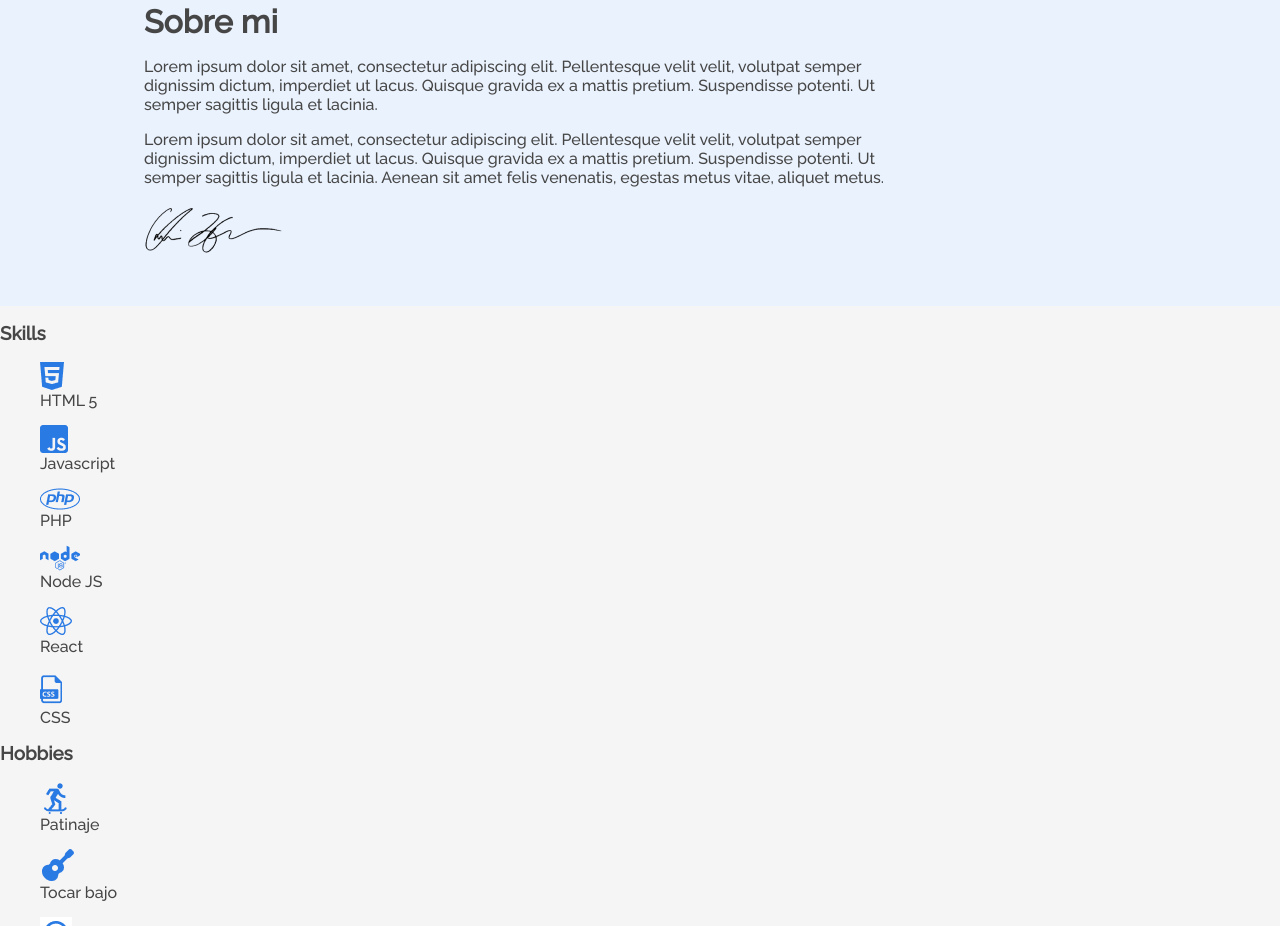
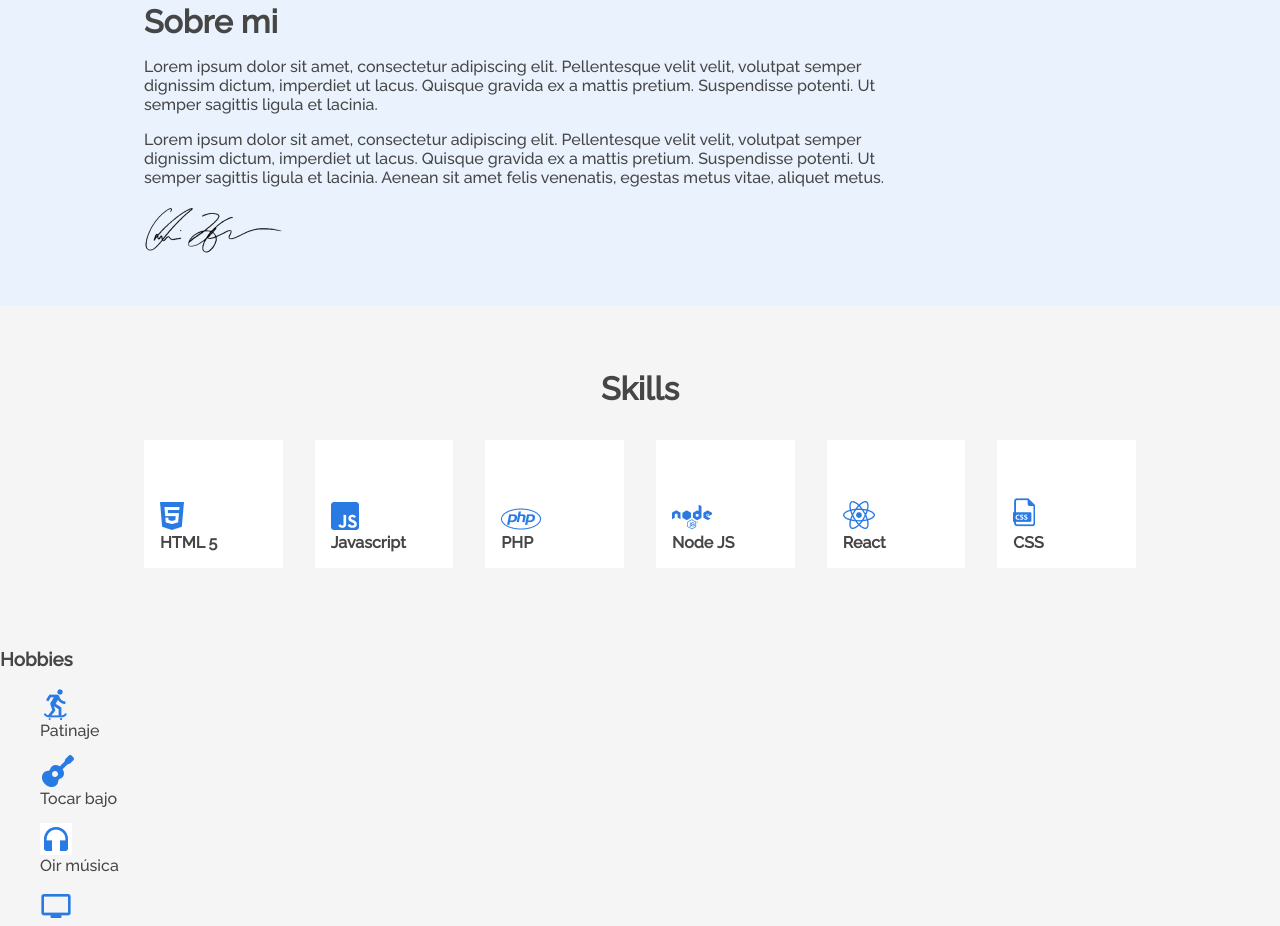
Before and after one commit to 0AlanMG/Portafolio_ONE, a plain HTML site: page index.html in a window 1280 px wide. Shown: the part 550-1476 px from the top of the page. Drawn offline with Linux system fonts and the light colour scheme.

Commit message:
Estilo en Skills

```diff
--- a/assets/css/style.css
+++ b/assets/css/style.css
@@ -4,7 +4,7 @@ en las secciones señaladas */
 /*Já deixaremos o básico de reset de estilos. Caso queira adicionar mais informações
 coloque nas sessões indicadas*/
 
-:root{
+:root {
     /* Inserta la variable de los otros colores inspeccionando el exemplo de figma */
     /*Se esforce para trabalhar com variáveis, é uma dica profissional valiosa*/
    --cor-de-fundo: #F5F5F5;
@@ -25,7 +25,7 @@ body {
 ol, ul,li {
     list-style: none;
 }
-a{
+a {
     text-decoration: none;
     color: var(--cor-de-link);
 }
@@ -127,7 +127,7 @@ section.title {
 
 /*Sección About*/
 
-section.about{
+section.about {
     padding: 1rem 9rem 3rem 9rem;
 
     background: #EAF2FD;
@@ -151,6 +151,53 @@ section.about{
     line-height: 19px;
 
     margin-bottom: 1rem;
+}
+
+/*Sección Skills*/
+
+section.skills {
+    padding: 2rem 9rem 4rem 9rem;
+}
+
+.skills__title {
+    font-weight: 700;
+    font-size: 32px;
+    line-height: 38px;
+
+    text-align: center;
+
+    margin-bottom: 2rem;
+}
+
+.skills__line {
+    display: flex;
+    justify-content: space-between;
+}
+
+.skills__box {
+    width: calc(100vw / 6);
+    height: calc(100vw / 10);
+
+    display: flex;
+    align-items: flex-end;
+
+    margin-right: 2rem;
+
+    background: #FFFFFF;
+}
+
+.skills__box:last-child {
+    margin-right: 0;
+}
+
+.skills__box ul {
+    padding-left: 1rem;
+}
+
+.skills__name {
+    font-weight: 700;
+    font-size: 16px;
+    line-height: 19px;
 }
 
 /*Sección Hobbies*/
```
